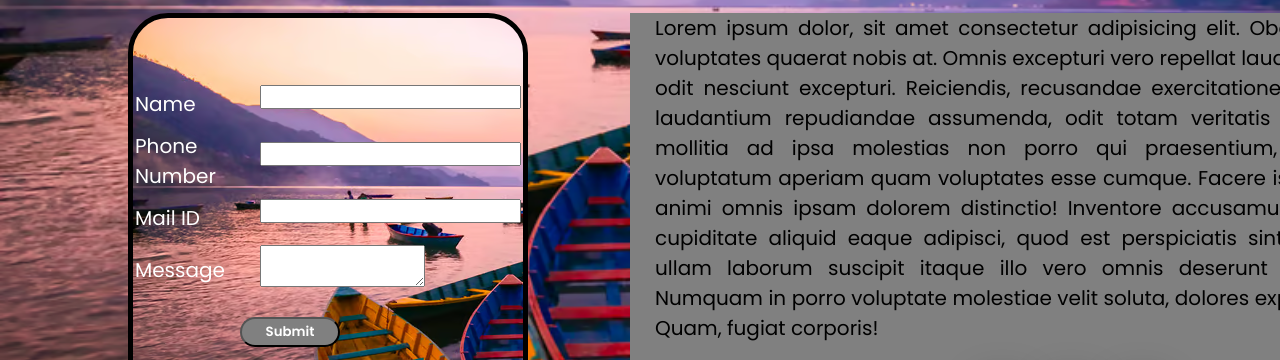
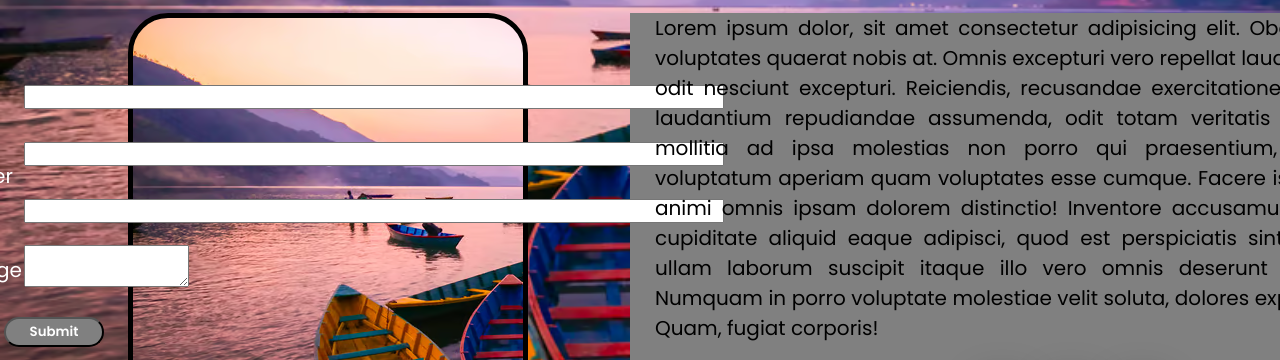
Before and after one commit to praveenbalamurugan999/NEW-TASK, a plain HTML site: page contact.html in a window 1280 px wide. Shown: the part 263-623 px from the top of the page. Drawn offline with nearby package versions, Linux system fonts and the light colour scheme.

Commit message:
Update contact.css

```diff
--- a/contact.css
+++ b/contact.css
@@ -123,6 +123,7 @@ textarea{
 
 input{
   margin-bottom: 20px;
+  width: 700px;
 }
 
 .sub button{
```
